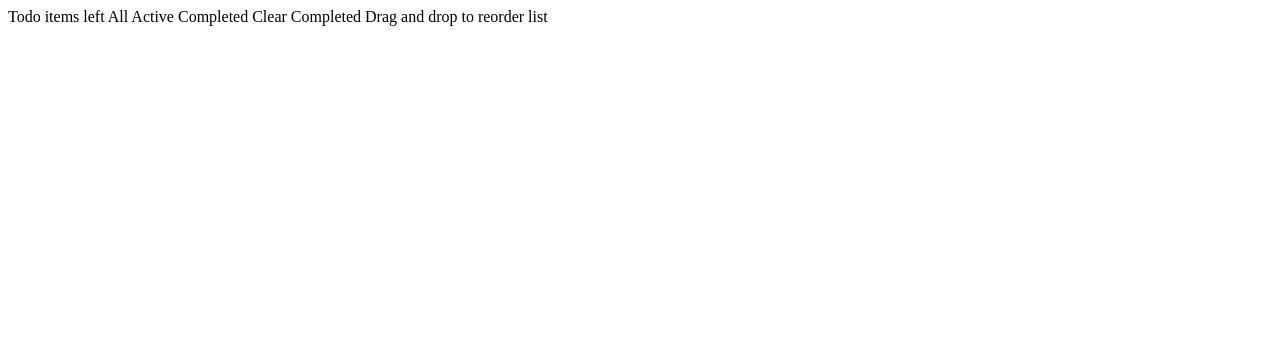
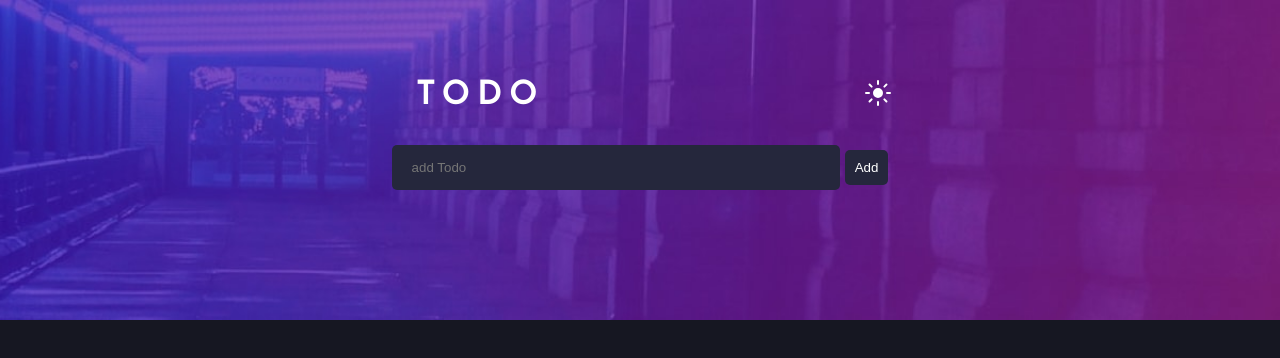
Before and after one commit to babalonogqala/To-do-app, a plain HTML site: page index.html in a window 1280 px wide. Drawn offline with Linux system fonts and the light colour scheme.

Commit message:
styled the todo site and added js for changing the theme color

```diff
--- a/css/style.css
+++ b/css/style.css
@@ -0,0 +1,57 @@
+/* css reset */
+* {
+  margin: 0;
+  padding: 0;
+  box-sizing: border-box;
+}
+
+/* styling for the body */
+body {
+  font-family: "Josefin Sans", sans-serif;
+  transition: background-color 0.5s ease;
+  background: rgb(22, 23, 34);
+}
+
+/* todo header */
+.heading {
+  background: url(../images/bg-desktop-dark.jpg) no-repeat center center/cover;
+  width: 100%;
+  height: 40vh;
+}
+
+/* spacing for the h1 and input to be centered */
+.spacing {
+  padding-top: 5rem;
+  text-align: center;
+}
+
+.heading .flex-items .logo {
+  letter-spacing: 0.5rem;
+  color: white;
+}
+
+.flex-items svg {
+  margin-left: 20rem;
+  cursor: pointer;
+}
+.flex-items {
+  display: flex;
+  padding-left: 26rem;
+  padding-bottom: 33px;
+}
+
+.to-do-input input {
+  background-color: hsl(235, 24%, 19%);
+  padding: 15px 20px;
+  width: 35%;
+  border: none;
+  border-radius: 5px;
+}
+
+.to-do-input button {
+  color: white;
+  background-color: hsl(235, 24%, 19%);
+  padding: 10px;
+  border: none;
+  border-radius: 5px;
+}
--- a/index.html
+++ b/index.html
@@ -4,7 +4,12 @@
     <meta charset="UTF-8" />
     <meta name="viewport" content="width=device-width, initial-scale=1.0" />
     <!-- displays site properly based on user's device -->
-
+    <link rel="preconnect" href="https://fonts.googleapis.com" />
+    <link rel="preconnect" href="https://fonts.gstatic.com" crossorigin />
+    <link
+      href="https://fonts.googleapis.com/css2?family=Josefin+Sans&family=Roboto:wght@300&display=swap"
+      rel="stylesheet"
+    />
     <link
       rel="icon"
       type="image/png"
@@ -16,10 +21,28 @@
     <title>Frontend Mentor | Todo app</title>
   </head>
   <body>
-    Todo
-
-    <!-- Add dynamic number -->
-    items left All Active Completed Clear Completed Drag and drop to reorder
-    list
+    <header class="heading">
+      <div class="spacing">
+        <div class="flex-items">
+          <h1 class="logo">TODO</h1>
+          <div class="color-theme" onclick="changeTheme()">
+            <svg xmlns="http://www.w3.org/2000/svg" width="26" height="26">
+              <path
+                fill="#fff"
+                fill-rule="evenodd"
+                d="M13 21a1 1 0 011 1v3a1 1 0 11-2 0v-3a1 1 0 011-1zm-5.657-2.343a1 1 0 010 1.414l-2.121 2.121a1 1 0 01-1.414-1.414l2.12-2.121a1 1 0 011.415 0zm12.728 0l2.121 2.121a1 1 0 01-1.414 1.414l-2.121-2.12a1 1 0 011.414-1.415zM13 8a5 5 0 110 10 5 5 0 010-10zm12 4a1 1 0 110 2h-3a1 1 0 110-2h3zM4 12a1 1 0 110 2H1a1 1 0 110-2h3zm18.192-8.192a1 1 0 010 1.414l-2.12 2.121a1 1 0 01-1.415-1.414l2.121-2.121a1 1 0 011.414 0zm-16.97 0l2.121 2.12A1 1 0 015.93 7.344L3.808 5.222a1 1 0 011.414-1.414zM13 0a1 1 0 011 1v3a1 1 0 11-2 0V1a1 1 0 011-1z"
+              />
+            </svg>
+          </div>
+        </div>
+        <div class="to-do-input">
+          <input type="text" placeholder="add Todo" class="gray1" />
+          <button onclick="addTodo()" class="gray2">Add</button>
+        </div>
+      </div>
+    </header>
+    <main>
+      <section></section>
+    </main>
   </body>
 </html>
--- a/js/todo.js
+++ b/js/todo.js
@@ -0,0 +1,28 @@
+const backgroundImage = document.querySelector(".heading");
+const changeColor = document.querySelector("svg");
+const inputElement = document.querySelector(".gray1");
+const background = document.body;
+let isWhite = true;
+let newImage = true;
+function changeTheme() {
+  if (isWhite) {
+    background.style.backgroundColor = "white";
+    inputElement.style.backgroundColor = "gray";
+  } else {
+    background.style.backgroundColor = "rgb(22, 23, 34)";
+    inputElement.style.backgroundColor = "hsl(235, 24%, 19%)";
+  }
+
+  isWhite = !isWhite;
+
+  if (newImage) {
+    backgroundImage.style.backgroundImage =
+      "url(../images/bg-desktop-light.jpg)";
+  } else {
+    backgroundImage.style.backgroundImage =
+      "url(../images/bg-desktop-dark.jpg)";
+  }
+
+  newImage = !newImage;
+}
+function addTodo() {}
```
